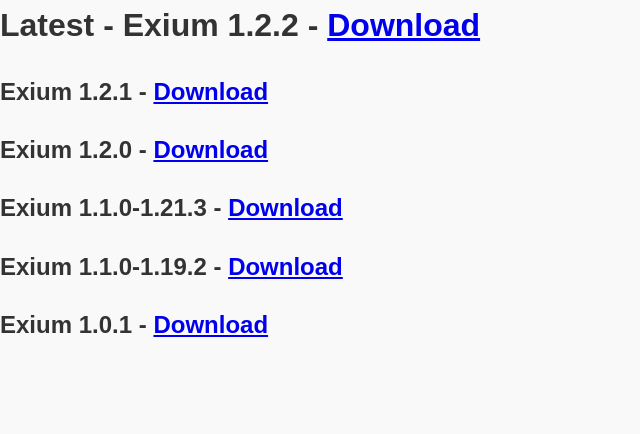
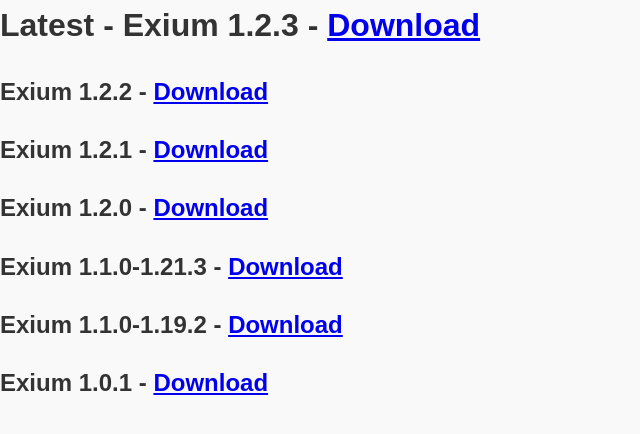
Before and after one commit to ExiumMod/exiummod.github.io, a plain HTML site: page versions.html in a window 1280 px wide. Shown: the whole page, without its empty margins (0-640 px from the left). Drawn offline with Linux system fonts and the light colour scheme.

Commit message:
eweb 130

```diff
--- a/versions.html
+++ b/versions.html
@@ -8,7 +8,8 @@
     <link rel="stylesheet" href="https://cdnjs.cloudflare.com/ajax/libs/font-awesome/6.6.0/css/all.min.css">
 </head>
 <body>
-    <h1>Latest - Exium 1.2.2 - <a href="https://cdn.modrinth.com/data/BhPVnibY/versions/dTgEcw7w/Exium%201.2.2.mrpack">Download</a></h1>
+    <h1>Latest - Exium 1.2.3 - <a href="https://cdn.modrinth.com/data/BhPVnibY/versions/EMSxjn7n/Exium%201.2.3.mrpack">Download</a></h1>
+    <h2>Exium 1.2.2 - <a href="https://cdn.modrinth.com/data/BhPVnibY/versions/dTgEcw7w/Exium%201.2.2.mrpack">Download</a></h1>
     <h2>Exium 1.2.1 - <a href="https://cdn.modrinth.com/data/BhPVnibY/versions/nC95uMNc/Exium%201.2.1.mrpack">Download</a></h2>
     <h2>Exium 1.2.0 - <a href="https://cdn.modrinth.com/data/BhPVnibY/versions/fscubKJ4/Exium%201.2.0.mrpack">Download</a></h2>
     <h2>Exium 1.1.0-1.21.3 - <a href="https://cdn.modrinth.com/data/BhPVnibY/versions/VgKCHhDQ/Exium%201.1.0.mrpack">Download</a></h2>
```
Also changed, not shown: index.html (+1 -1 lines).
